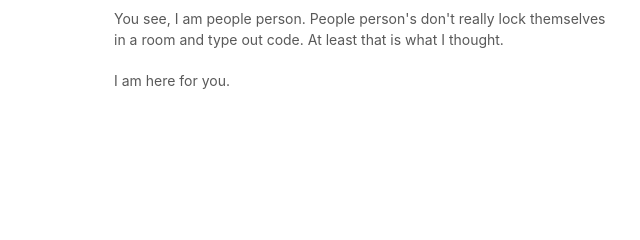
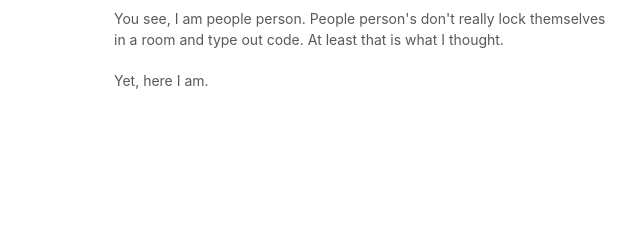
Before and after one commit to thislady/minimal, a plain HTML site: page index.html in a window 1280 px wide. Shown: the part 370-610 px from the top of the page, 456-1096 px from the left. Drawn offline with Linux system fonts and the light colour scheme.

Commit message:
Update index.html

```diff
--- a/index.html
+++ b/index.html
@@ -33,7 +33,7 @@
 
         <p>You see, I am people person. People person's don't really lock themselves in a room and type out code. At least that is what I thought.</p>
 
-        <p>I am here for you.
+        <p>Yet, here I am.
 
       <footer>
         <p> <a href="http://thislady.github.io">Get Your Site Deved by <small>ThisLady</small></a></p>
```
